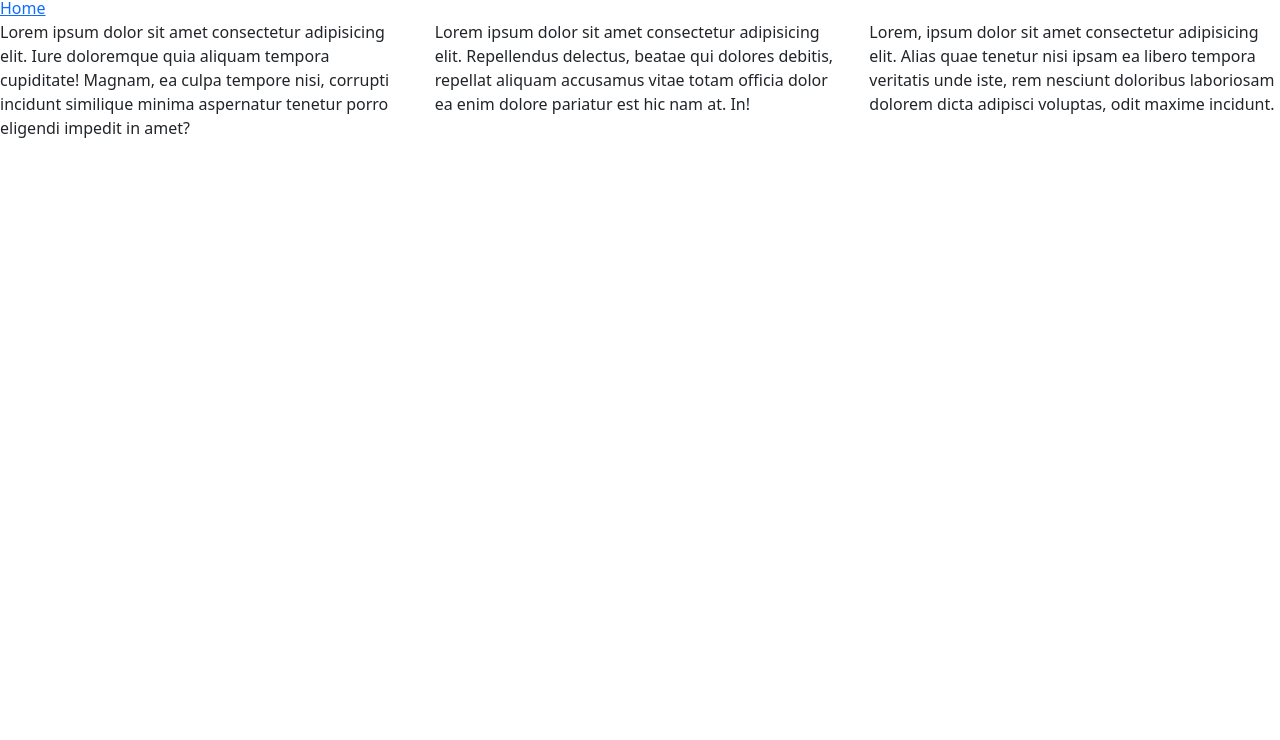
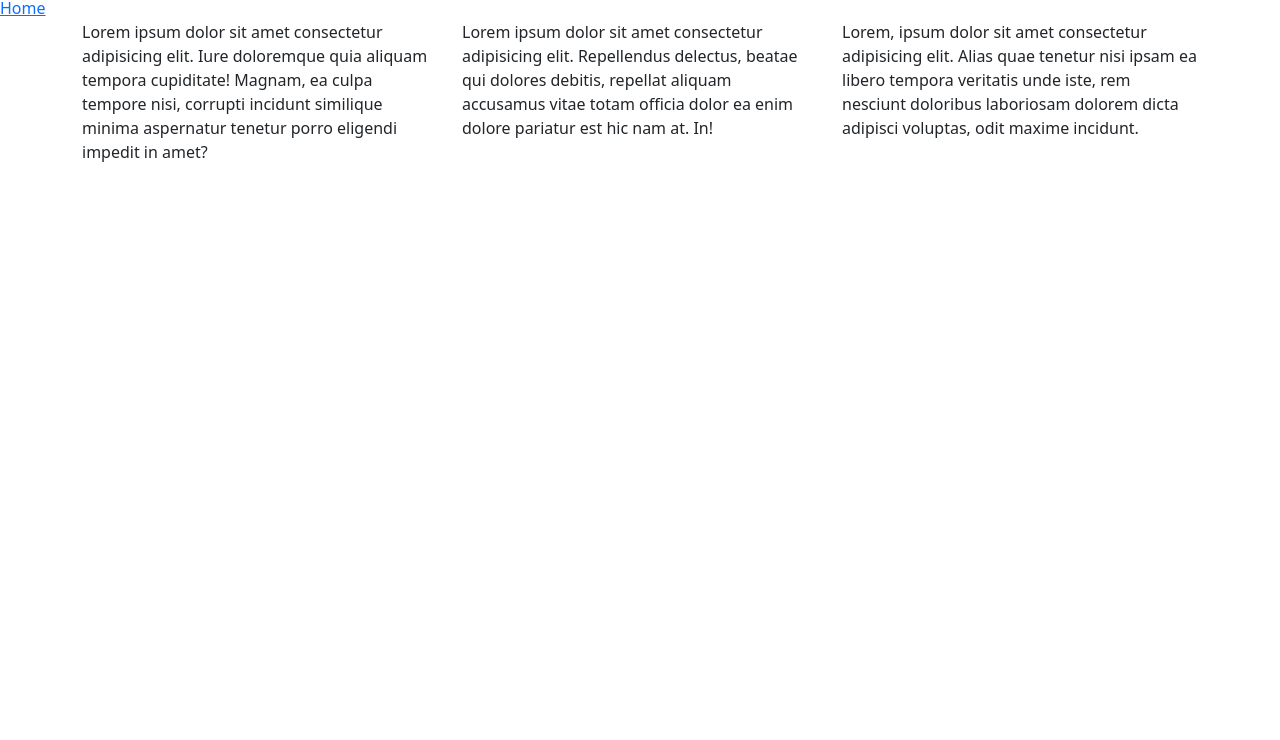
Before and after one commit to micah-k98/bootstrap-examples, a plain HTML site: page index.html in a window 1280 px wide. Shown: the part 60-800 px from the top of the page. Drawn offline with nearby package versions, Linux system fonts and the light colour scheme.

Commit message:
quick update

```diff
--- a/index.html
+++ b/index.html
@@ -18,7 +18,9 @@
             <a href="#" title="Home"> Home </a>
         </nav>
 
-        <main class="row">
+        <main class="container">
+            <section class="row">
+
                 <div class="col-md">
                     Lorem ipsum dolor sit amet consectetur adipisicing elit. Iure doloremque quia aliquam tempora cupiditate! Magnam, ea culpa tempore nisi, corrupti incidunt similique minima aspernatur tenetur porro eligendi impedit in amet?
                 </div>
@@ -30,6 +32,8 @@
                 <div class="col-md">
                     Lorem, ipsum dolor sit amet consectetur adipisicing elit. Alias quae tenetur nisi ipsam ea libero tempora veritatis unde iste, rem nesciunt doloribus laboriosam dolorem dicta adipisci voluptas, odit maxime incidunt.
                 </div>
+
+            </section>
         </main>
 
 
```
Lines whose indentation alone changed are shown as unchanged.
